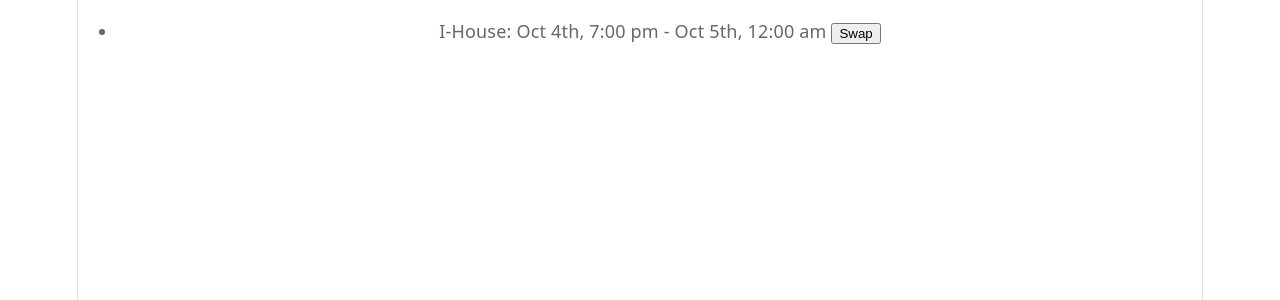
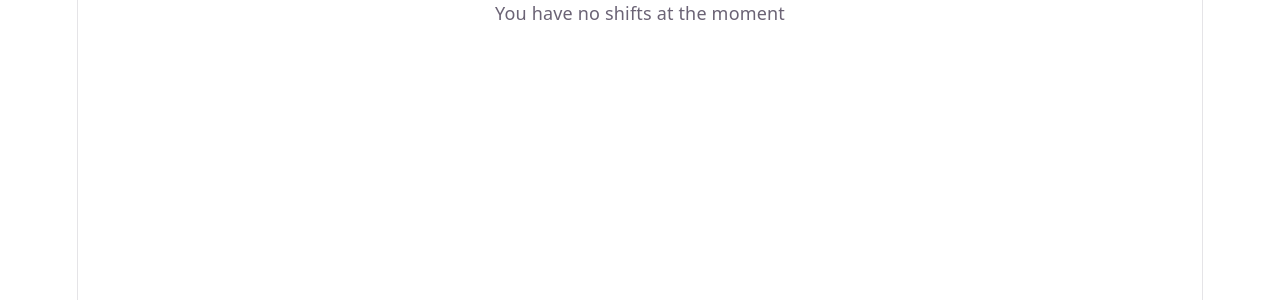
Before and after one commit to sleepsonrockss/ra-hub, a React (Vite) app in the folder ra-hub/: page / in a window 1280 px wide. Shown: the top 300 px of the page. Built offline with nearby package versions, Linux system fonts and the light colour scheme.

Commit message:
Show message when user has no shifts

```diff
--- a/ra-hub/src/App.jsx
+++ b/ra-hub/src/App.jsx
@@ -3,7 +3,7 @@
 
 
 function App() {
-  const currentUserId = 2
+  const currentUserId = 3
 
   const shift_1 = {id: 1, raId : 1, building:'Aspen', start:'Oct 2nd, 7:00 pm', end:'Oct 3rd, 12:00 am'}
   const shift_2 = {id: 2, raId : 1, building:'HUB', start:'Oct 3rd, 7:00 pm', end:'Oct 4th, 12:00 am'}
@@ -14,7 +14,7 @@
 
   return (
     <>
-    <ul>{shiftBuilding}</ul>
+    {currentUserShifts.length > 0 ? <ul>{shiftBuilding}</ul> : <p>You have no shifts at the moment</p>}
     </>
 )
 }
```
